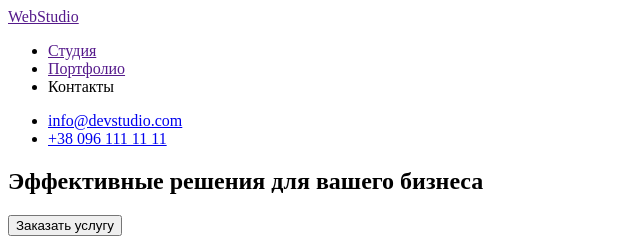
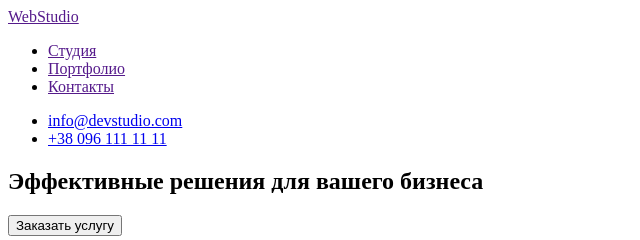
Before and after one commit to EleStr777/goit-markup-hw-01, a plain HTML site: page index.html in a window 1280 px wide. Shown: the top 240 px of the page, 0-640 px from the left. Drawn offline with Linux system fonts and the light colour scheme.

Commit message:
Исправляет навигацию

```diff
--- a/index.html
+++ b/index.html
@@ -14,7 +14,7 @@
         <ul>
             <li><a href="">Студия</a></li>
             <li><a href="">Портфолио</a></li>
-            <li><a href=""></a>Контакты</li>
+            <li><a href="">Контакты</a></li>
         </ul>
     </nav>
         <ul>
```
